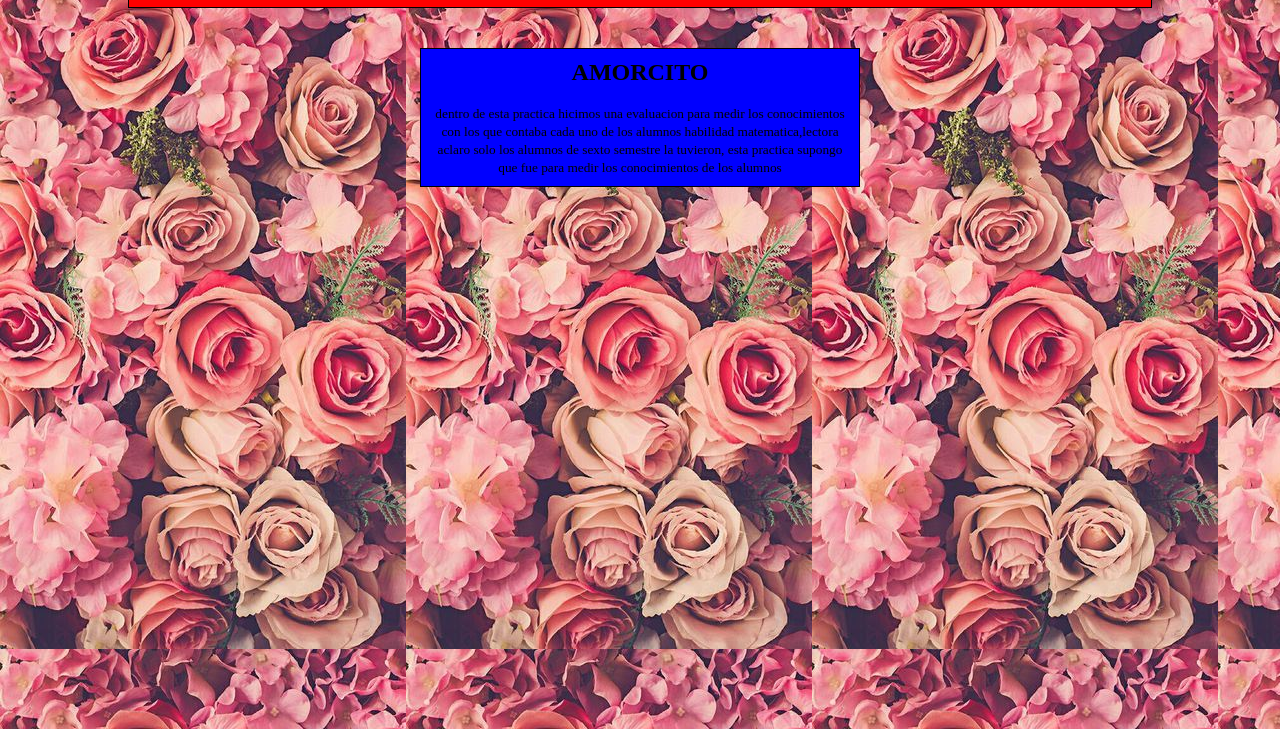
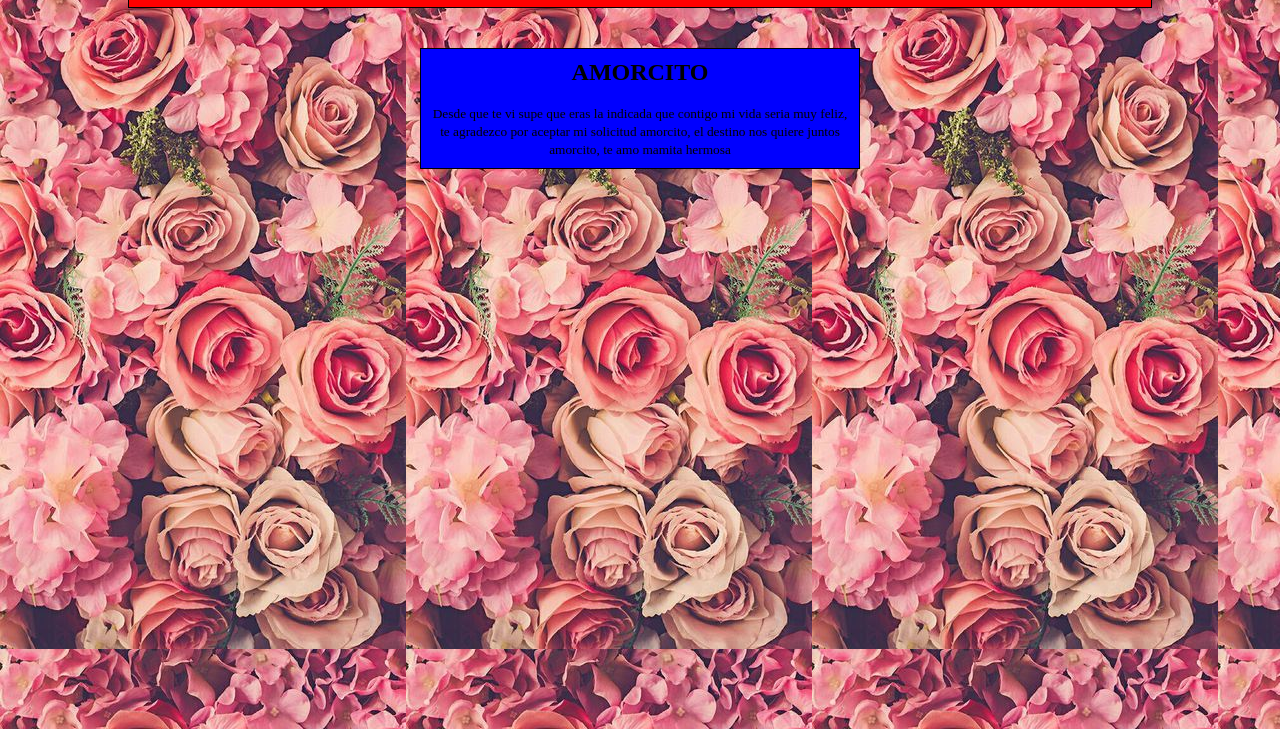
Before and after one commit to EllianT/TEAMO, a plain HTML site: page MIMAMI/1.html in a window 1280 px wide. Shown: the part 71-800 px from the top of the page. Drawn offline with Linux system fonts and the light colour scheme.

Commit message:
Update 1.html

```diff
--- a/MIMAMI/1.html
+++ b/MIMAMI/1.html
@@ -15,9 +15,8 @@
            <b><h2>AMORCITO</h2></b>
            <br>
            <small>
-          dentro de esta practica hicimos una evaluacion para medir los conocimientos con los que contaba cada uno de los alumnos
-          habilidad matematica,lectora aclaro solo los alumnos de sexto semestre la tuvieron, esta practica supongo que fue
-         para medir los conocimientos de los alumnos
+        Desde que te vi supe que eras la indicada que contigo mi vida seria muy feliz, te agradezco por aceptar mi solicitud amorcito, el destino nos quiere juntos amorcito,
+		   te amo mamita hermosa
                </small>
 
            <div class="Imag/MI.jpeg"></div>
```
